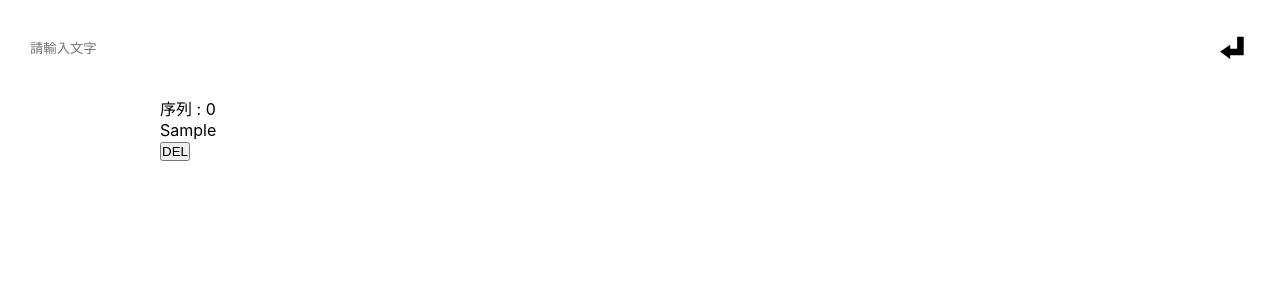
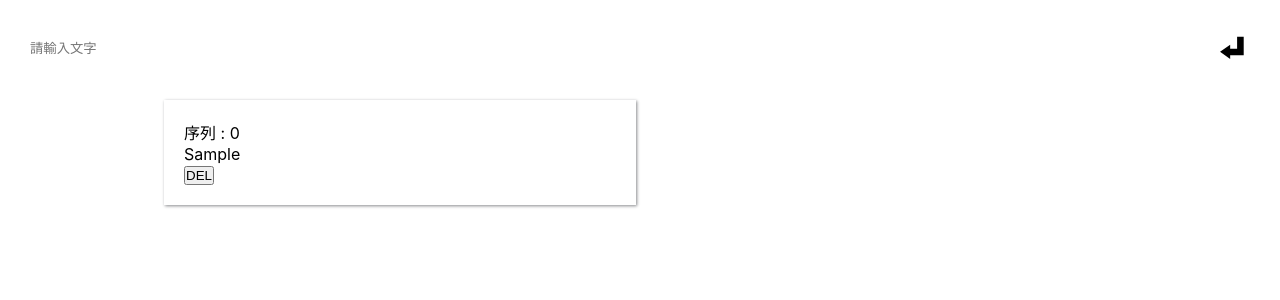
Before and after one commit to Jyunnn/did83, a React (Create React App) app: page / in a window 1280 px wide. Both pictures are taken after typing "Sample" into the empty fields and a click on the button 1232 px from the left and 48 px from the top of the page. Shown: the top 300 px of the page. Built offline with nearby package versions, Linux system fonts and the light colour scheme.

Commit message:
css綁定修正

```diff
--- a/src/App.js
+++ b/src/App.js
@@ -41,7 +41,7 @@ function App() {
         return (
           todolist.map((v)=>{
             return (
-              <div key={v.id}>
+              <div className="todo" key={v.id}>
                 <p> 序列 : { v.id } </p>
                 <p> { v.todo } </p>
                 <button onClick={delTodo} value={ v.id }> DEL </button>
@@ -56,8 +56,8 @@ function App() {
     <div className="App">
 
         <form className="todo-form">
-          <input className="todo-input" type="text" placeholder="請輸入文字" value={todo} onChange={(e)=>{setTodo(e.target.value)}}></input>
-          <button className="todo-input-btn" onClick={ addTodo }>
+          <input type="text" placeholder="請輸入文字" value={todo} onChange={(e)=>{setTodo(e.target.value)}}></input>
+          <button onClick={ addTodo }>
             <img src={search} alt="search-icon"/>
           </button>
         </form>
```
